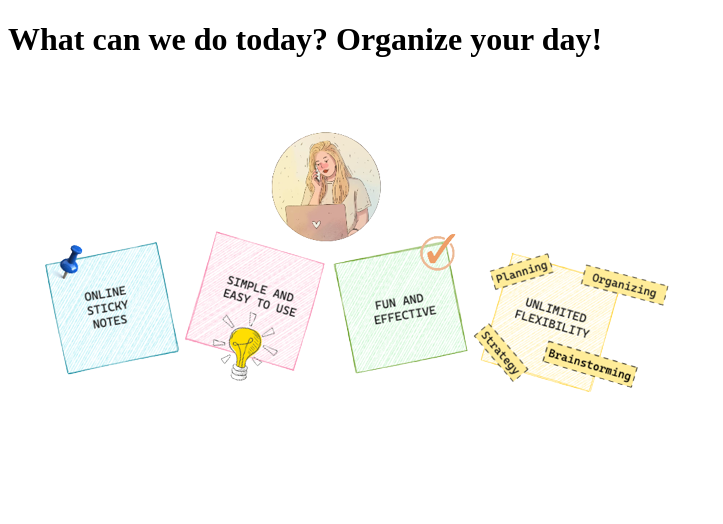
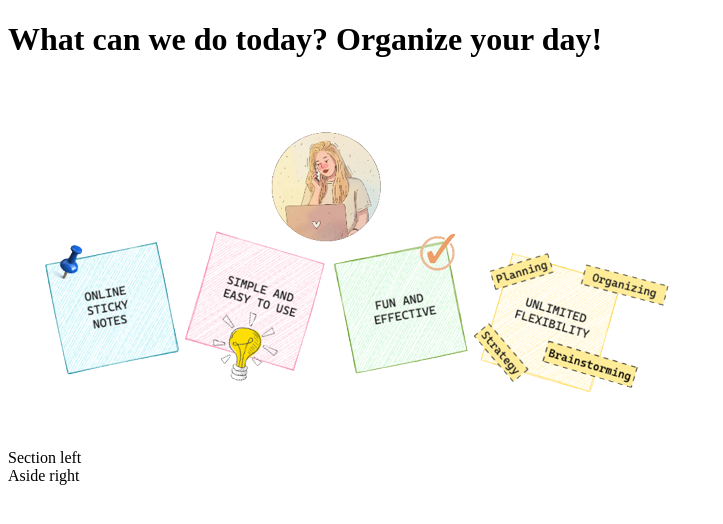
Before and after one commit to LaiaRuizM/create-notes, a React (Create React App) app: page / in a window 1280 px wide. Shown: the top 524 px of the page, without its empty margins (0-723 px from the left). Built offline with nearby package versions, Linux system fonts and the light colour scheme; a web font is replaced by a local one.

Commit message:
update App component

```diff
--- a/src/components/App.js
+++ b/src/components/App.js
@@ -34,7 +34,10 @@ function App() {
           />
         </div>
       </header>
-      <main className="main"></main>
+      <main className="main">
+        <section>Section left</section>
+        <aside>Aside right</aside>
+      </main>
       <footer className="footer"></footer>
     </>
   );
```
